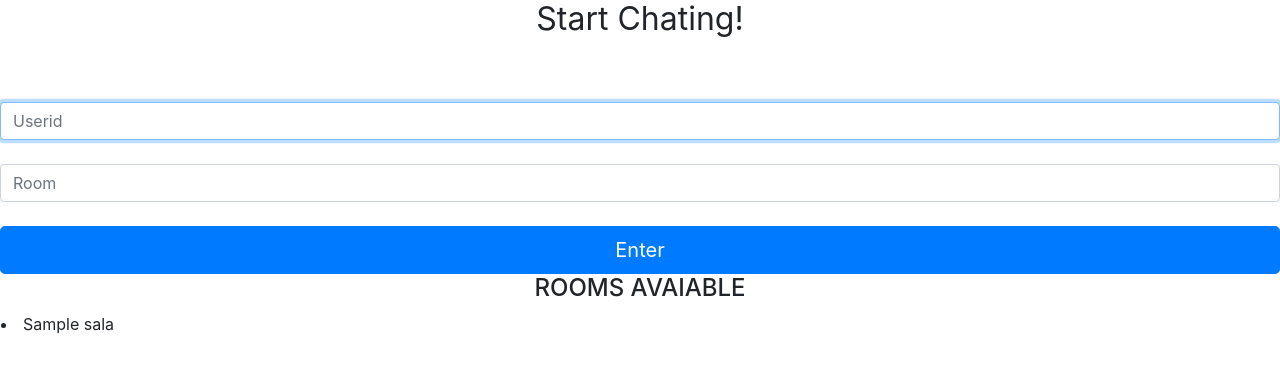
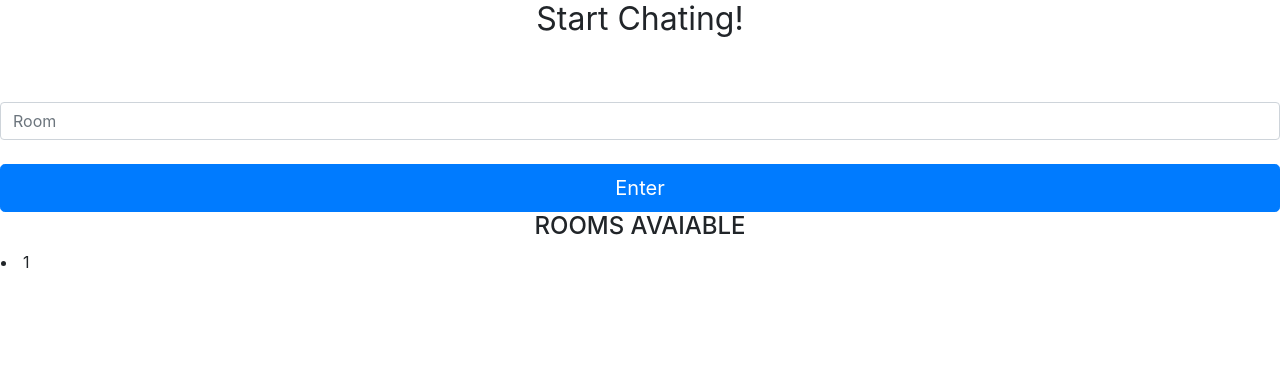
Before and after one commit to juanigm/Tp-Tap, a Flask app: template templates/salas.html in a window 1280 px wide. Shown: the top 373 px of the page. Run offline with Flask 2, Linux system fonts and the light colour scheme; the template is opened without the code that fills it: most values are stand-ins (such as "Sample title", 1, 10 or a date in 2020); some libraries are stand-ins or nearby versions.

Commit message:
FINISHED FLASK-APP

```diff
--- a/app.py
+++ b/app.py
@@ -2,6 +2,7 @@ from flask import Flask, render_template, request, redirect, url_for, session
 from flask_mysqldb import MySQL
 from flask_socketio import SocketIO, join_room, leave_room, emit
 from flask_session import Session
+from datetime import datetime
 
 app = Flask(__name__)
 app.debug = True
@@ -32,6 +33,7 @@ def login():
     if(request.method == 'POST'):
         userid = request.form['userid']
         password = request.form['password']
+        session['userid'] = userid
         cursor = mysql.connection.cursor()
         cursor.execute('SELECT userId, password FROM usuario WHERE userid = %s AND password = %s', (userid,password))
         data = cursor.fetchall()
@@ -49,17 +51,14 @@ def login():
 def chat():
     data = ''
     if(request.method == 'POST'):
-        userid = request.form['userid']
         room = request.form['room']
-
+        session['room'] = room
         cursor = mysql.connection.cursor()
-        cursor.execute('SELECT * FROM sala WHERE nombreSala LIKE %s', [room])
+        cursor.execute('SELECT * FROM sala WHERE idSala LIKE %s', [room])
         data = cursor.fetchall()
         print(data)
 
         if(data):
-            session['userid'] = userid
-            session['room'] = room
             return render_template('chat.html', session = session)
         else:
             return redirect(url_for('login'))
@@ -91,21 +90,39 @@ def chat():
 #Socket
 @socketio.on('join', namespace='/chat')
 def join(message):
+    mensaje = ''
+    user = ''
     room = session.get('room')
     join_room(room)
     emit('status', {'msg':  session.get('userid') + ' Entró en la sala.'}, room=room)
+    """cursor = mysql.connection.cursor()
+    cursor.execute('SELECT mensaje, userId FROM mensaje WHERE idSala LIKE %s', [room])
+    data = cursor.fetchall()
+    print('DATA: '+str(data))
+    for a in data:
+        print(a[0])
+        emit('status', {'msg': a[1] + ': ' + a[0]}, room=room)"""
 
 
 @socketio.on('text', namespace='/chat')
 def text(message):
+
+    userid = session.get('userid')
     room = session.get('room')
-    emit('message', {'msg': session.get('userid') + ' : ' + message['msg']}, room=room)
+    message1 = message['msg']
+    date = datetime.today()
+    emit('message', {'msg': session.get('userid') + ': ' + message['msg']}, room=room)
+    cursor = mysql.connection.cursor()
+    cursor.execute('INSERT INTO mensaje (mensaje, fecha, idSala, userId) VALUES (%s, %s, %s, %s)', (message1, date, room, userid))
+    mysql.connection.commit()
 
 
 @socketio.on('left', namespace='/chat')
 def left(message):
     room = session.get('room')
     userid = session.get('userid')
+    print(session.get('room'))
+    print(session['userid'])
     leave_room(room)
     session.clear()
     emit('status', {'msg': userid + ' salió de la sala.'}, room=room)
--- a/templates/salas.html
+++ b/templates/salas.html
@@ -11,7 +11,6 @@
 <body class="text-center">
   <form class="form-signin" action="{{url_for('chat')}}" method="POST">
     <h1 class="h2 mb-3 font-weight-normal">Start Chating!</h1><br><br>
-    <input type="text" id="userid" name="userid" class="form-control" placeholder="Userid" required autofocus><br>
     <input type="text" id="room" name="room" class="form-control" placeholder="Room" required><br>
     <button class="btn btn-lg btn-primary btn-block" value="submit">Enter</button>
 
@@ -21,7 +20,7 @@
             {% for sala in salas %}
             <tr>
                 <td>
-                    <li>{{sala.1}}</li>
+                    <li>{{sala.0}}</li>
                 </td>
             </tr>
             {% endfor %}
```
Also changed, not shown: 6 other files.
